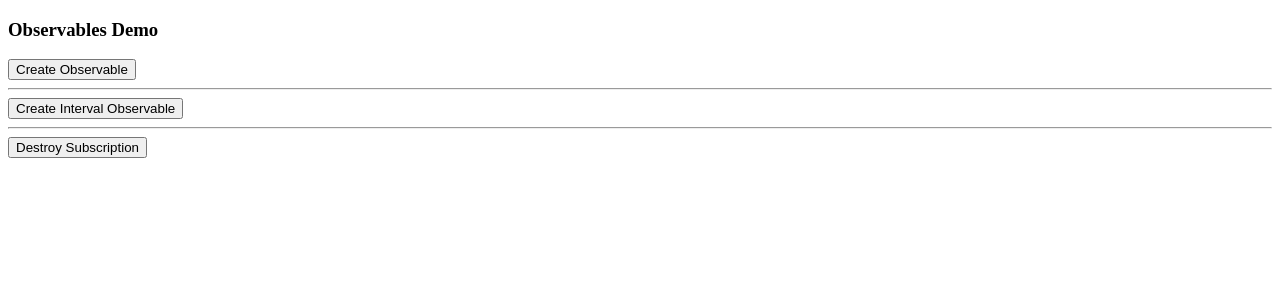
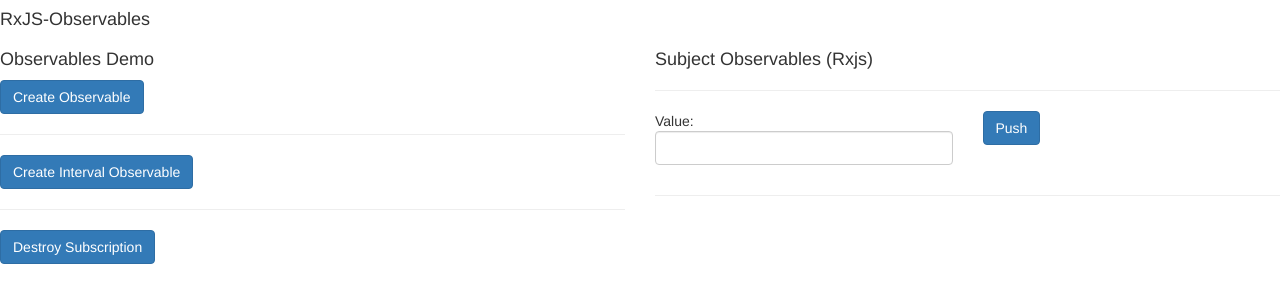
Before and after one commit to avilavate/RxJS-Observables, an Angular app in the folder observables/: page / in a window 1280 px wide. Shown: the top 302 px of the page. Built offline with nearby package versions, Linux system fonts and the light colour scheme.

Commit message:
Demo: Implemented Subnject Observables/Destroy added BS styles.

```diff
--- a/observables/src/app/app.component.html
+++ b/observables/src/app/app.component.html
@@ -1 +1,6 @@
-<o-observables> Loading Observable Demo...</o-observables>
+
+<h4>RxJS-Observables</h4>
+<div class="row">
+    <div class="col-md-6"><o-observables> Loading Observable Demo...</o-observables></div>
+    <div class="col-md-6"><o-subject> Loading Subject Observable Demo...</o-subject></div>
+</div>
--- a/observables/src/app/app.module.ts
+++ b/observables/src/app/app.module.ts
@@ -5,11 +5,13 @@
 
 import { AppComponent } from './app.component';
 import { ObservablesComponent } from './observables/observables.component';
+import { SubjectComponent } from './observables/subject.component';
 
 @NgModule({
   declarations: [
     AppComponent,
-    ObservablesComponent
+    ObservablesComponent,
+    SubjectComponent
   ],
   imports: [
     BrowserModule,
--- a/observables/src/app/observables/observables.component.html
+++ b/observables/src/app/observables/observables.component.html
@@ -1,6 +1,6 @@
-<h3>Observables Demo</h3>
-<button (click)="create()">Create Observable</button>
+<h4>Observables Demo</h4>
+<button class="btn btn-primary" (click)="create()">Create Observable</button>
 <hr>
-<button (click)="increment()">Create Interval Observable</button>
+<button class="btn btn-primary" (click)="increment()">Create Interval Observable</button>
 <hr>
-<button (click)="destroy()">Destroy Subscription</button>
+<button class="btn btn-primary" (click)="destroy()">Destroy Subscription</button>
--- /dev/null
+++ b/observables/src/app/observables/subject.component.html
@@ -0,0 +1,20 @@
+<h4>Subject Observables (Rxjs)</h4>
+<hr>
+<div class="row">
+  <div class="col-xs-6">
+    Value: <input type="number" class="form-control" #input>
+  </div>
+  <div class="col-xs-6">
+    <button class="btn btn-primary" (click)="pushSubject(input.value)">Push</button>
+  </div>
+</div>
+<div class="row">
+  <div class="col-md-4">
+    <ul>
+      <li *ngFor="let mySubject of mySubjects">
+        {{mySubject}}
+      </li>
+    </ul>
+  </div>
+</div>
+<hr>
--- /dev/null
+++ b/observables/src/app/observables/subject.component.ts
@@ -0,0 +1,36 @@
+import { Component, OnInit, OnDestroy } from '@angular/core';
+
+import { Observable } from "rxjs/Observable";
+import { Subject } from "rxjs/Subject";
+import { Subscription } from "rxjs/Subscription";
+
+
+@Component({
+  selector: 'o-subject',
+  templateUrl: './subject.component.html'
+})
+export class SubjectComponent implements OnInit, OnDestroy {
+    ngOnDestroy(): void {
+        this.mySubsription.unsubscribe();
+    }
+  mySubjectObservable: Subject<number>;
+  mySubjects: number[];
+  mySubsription: Subscription;
+
+  constructor() {
+    this.mySubjectObservable = new Subject()
+   this.mySubsription= this.mySubjectObservable.subscribe((data) => {
+      this.mySubjects = this.mySubjects || [];
+      this.mySubjects.push(data);
+    })
+  }
+  pushSubject(value: number) {
+    this.mySubjectObservable.next(value);
+  }
+  ngOnInit() {
+  }
+  onUnsubscribe(){
+     this.mySubsription.unsubscribe();
+  }
+
+}
--- a/observables/src/index.html
+++ b/observables/src/index.html
@@ -7,6 +7,7 @@
 
   <meta name="viewport" content="width=device-width, initial-scale=1">
   <link rel="icon" type="image/x-icon" href="favicon.ico">
+  <link rel="stylesheet" href="https://maxcdn.bootstrapcdn.com/bootstrap/3.3.7/css/bootstrap.min.css">
 </head>
 <body>
   <o-root>Loading...</o-root>
```
